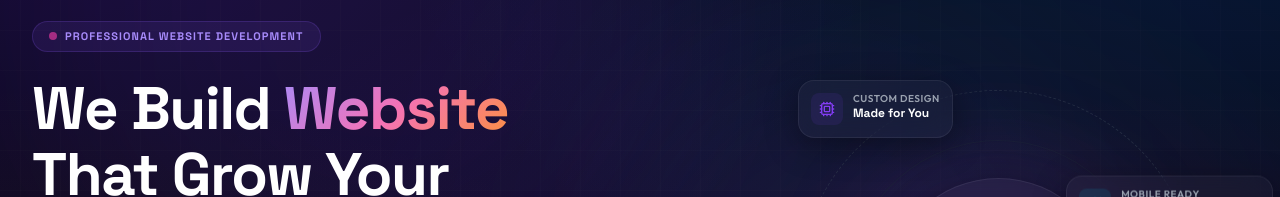
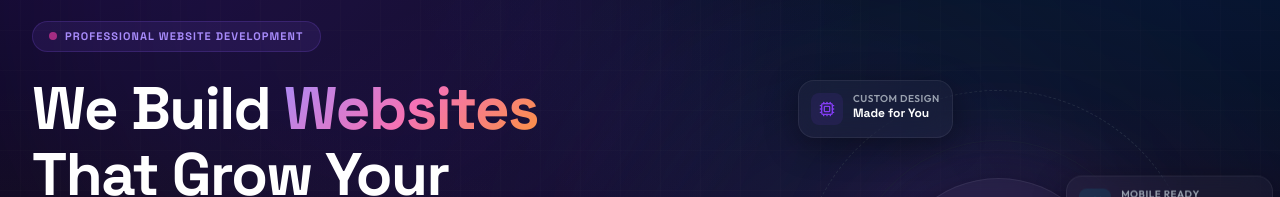
Before and after one commit to avinay22/sharmora-technologies, a Next.js app: page / in a window 1280 px wide. Shown: the part 150-347 px from the top of the page. Built offline with nearby package versions, Linux system fonts and the light colour scheme.

Commit message:
Updated website

```diff
--- a/src/components/Hero.tsx
+++ b/src/components/Hero.tsx
@@ -42,7 +42,7 @@ export const Hero: React.FC = () => {
             className="text-[2.5rem] sm:text-5xl lg:text-5xl xl:text-6xl font-extrabold tracking-tight text-white leading-[1.1] mb-6 font-heading"
           >
             We Build{" "}
-            <span className="text-gradient-purple-pink">Website</span> <br />
+            <span className="text-gradient-purple-pink">Websites</span> <br />
             That Grow Your <span className="text-gradient-cyan-blue">Business</span>.
           </motion.h1>
 
```
